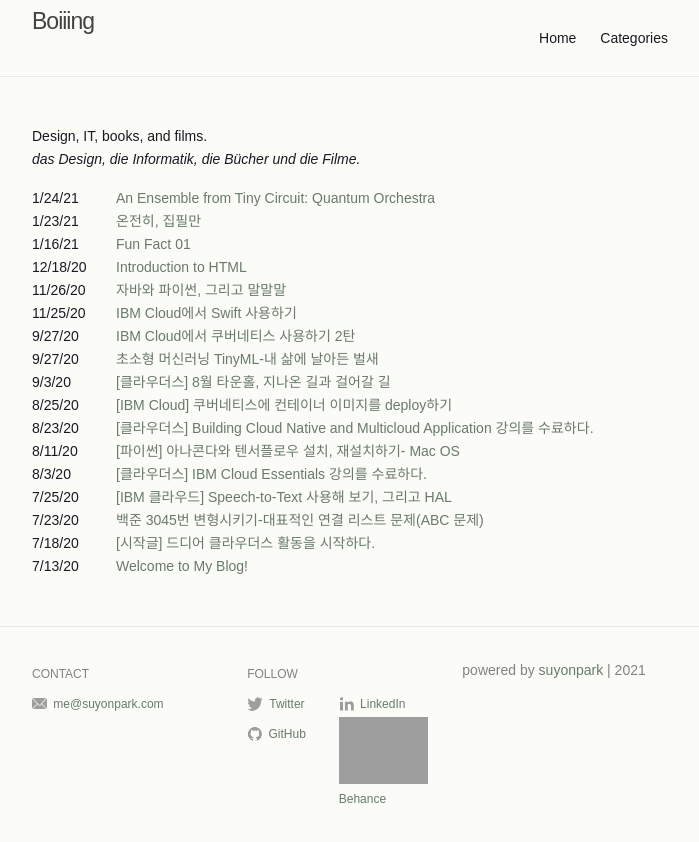
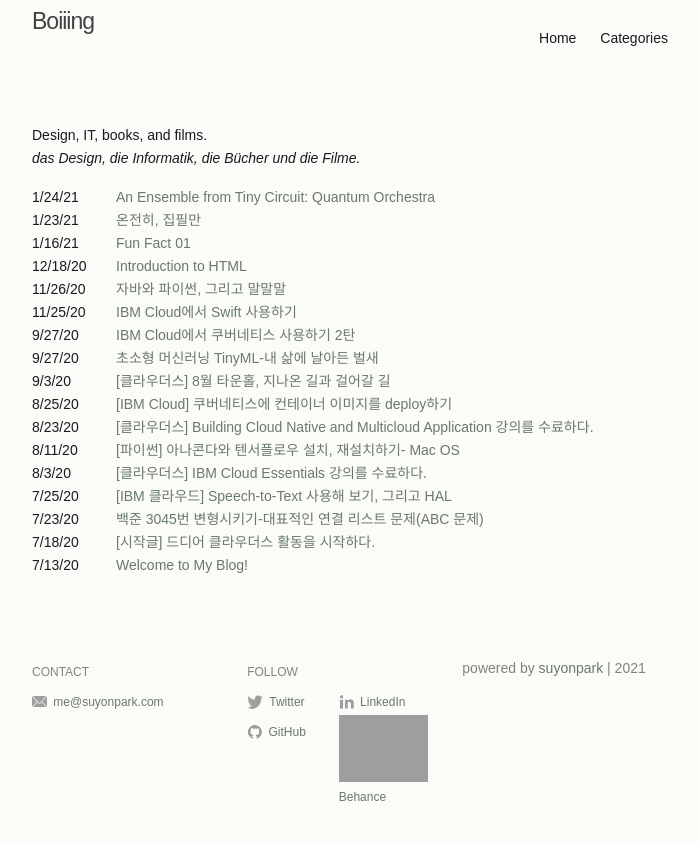
Before and after one commit to gottgam/gottgam.github.io, a Jekyll site: the page built from index.md, in a window 1280 px wide. Shown: the top 842 px of the page, without its empty margins (290-989 px from the left). Built offline with Jekyll 4.4.1, drawn with Linux system fonts in a browser that asks for light colours.

Commit message:
Update _layout.scss

```diff
--- a/_sass/_layout.scss
+++ b/_sass/_layout.scss
@@ -2,7 +2,7 @@
  * Site header
  */
 .site-header {
-  border-bottom: 1px solid $grey-color-light;
+  /*border-bottom: 1px solid $grey-color-light;*/
   min-height: 56px;
 
   padding-top: 10px;
@@ -18,7 +18,7 @@
 }
 
 .site-title {
-  font-size: 26px;
+  font-size: $h1-font-size;
   line-height: 56px;
   letter-spacing: -1px;
 
@@ -57,7 +57,7 @@
     top: 12px;
     right: 24px;
 
-    border: 1px solid $grey-color-light;
+    /*border: 1px solid $grey-color-light;*/
     border-radius: 5px;
     text-align: right;
 
@@ -93,7 +93,7 @@
  * Site footer
  */
 .site-footer {
-  border-top: 1px solid $grey-color-light;
+  /*border-top: 1px solid $grey-color-light;*/
   padding: $spacing-unit 0;
 
   @include media-query($on-mobile) {
```
